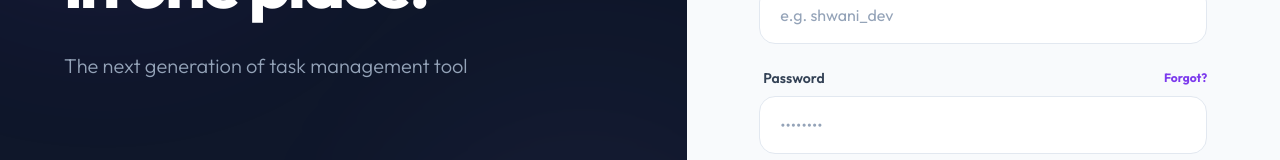
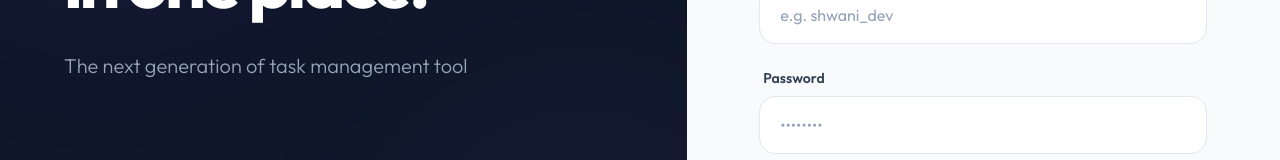
Before and after one commit to SwadhaSharma03/Sprint-Board, a React app: page /login in a window 1280 px wide. Shown: the part 358-518 px from the top of the page. Built offline with nearby package versions, Linux system fonts and the light colour scheme.

Commit message:
Update Login.tsx

```diff
--- a/src/pages/Login.tsx
+++ b/src/pages/Login.tsx
@@ -97,7 +97,7 @@ const Login = () => {
             <div className="space-y-2">
               <div className="flex items-center justify-between ml-1">
                 <label className="text-sm font-semibold text-slate-700 dark:text-slate-300">Password</label>
-                <button type="button" className="text-xs text-violet-600 font-bold hover:underline">Forgot?</button>
+                {/* <button type="button" className="text-xs text-violet-600 font-bold hover:underline">Forgot?</button> */}
               </div>
               <div className="relative">
                 <input
```
